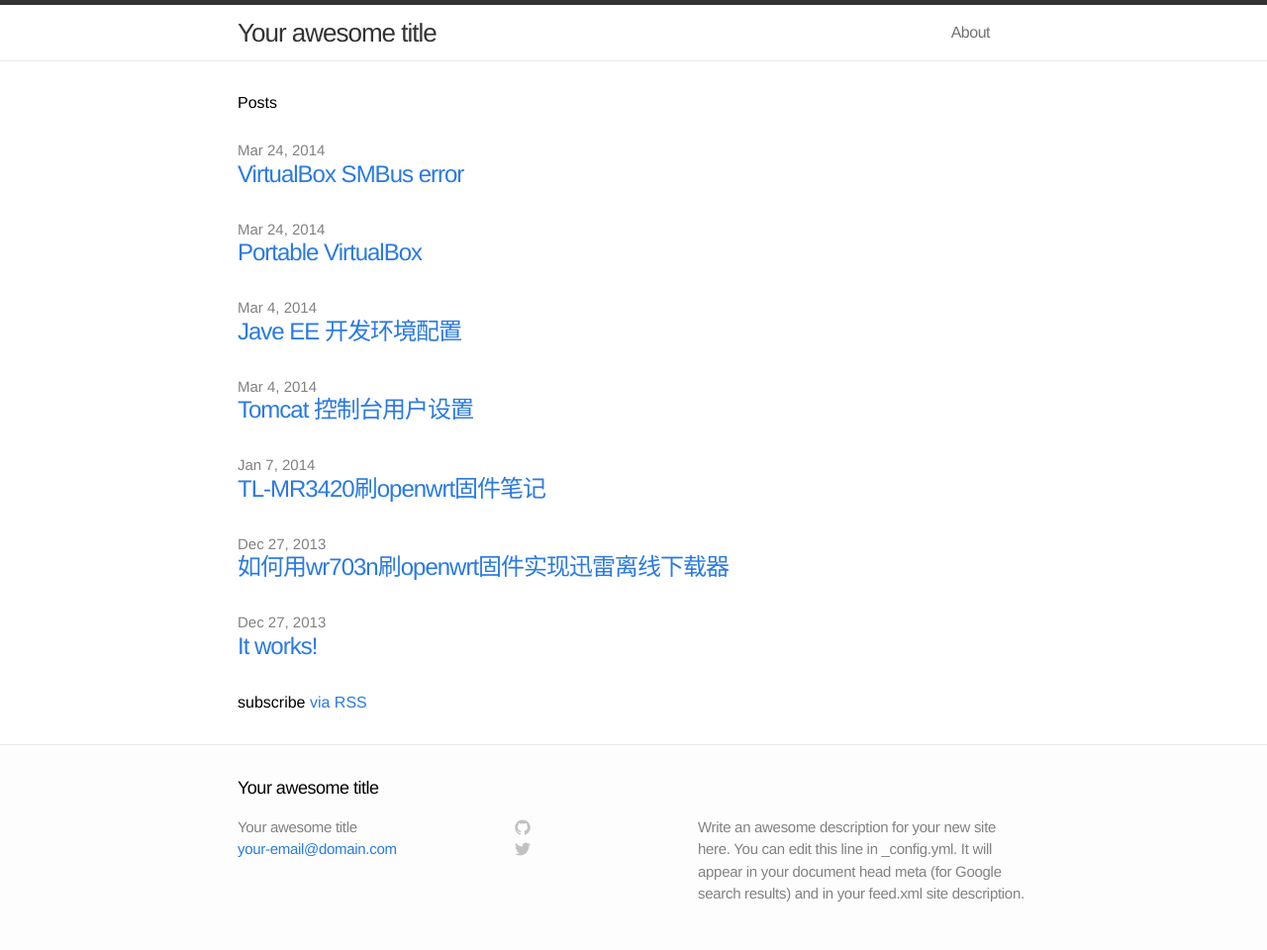
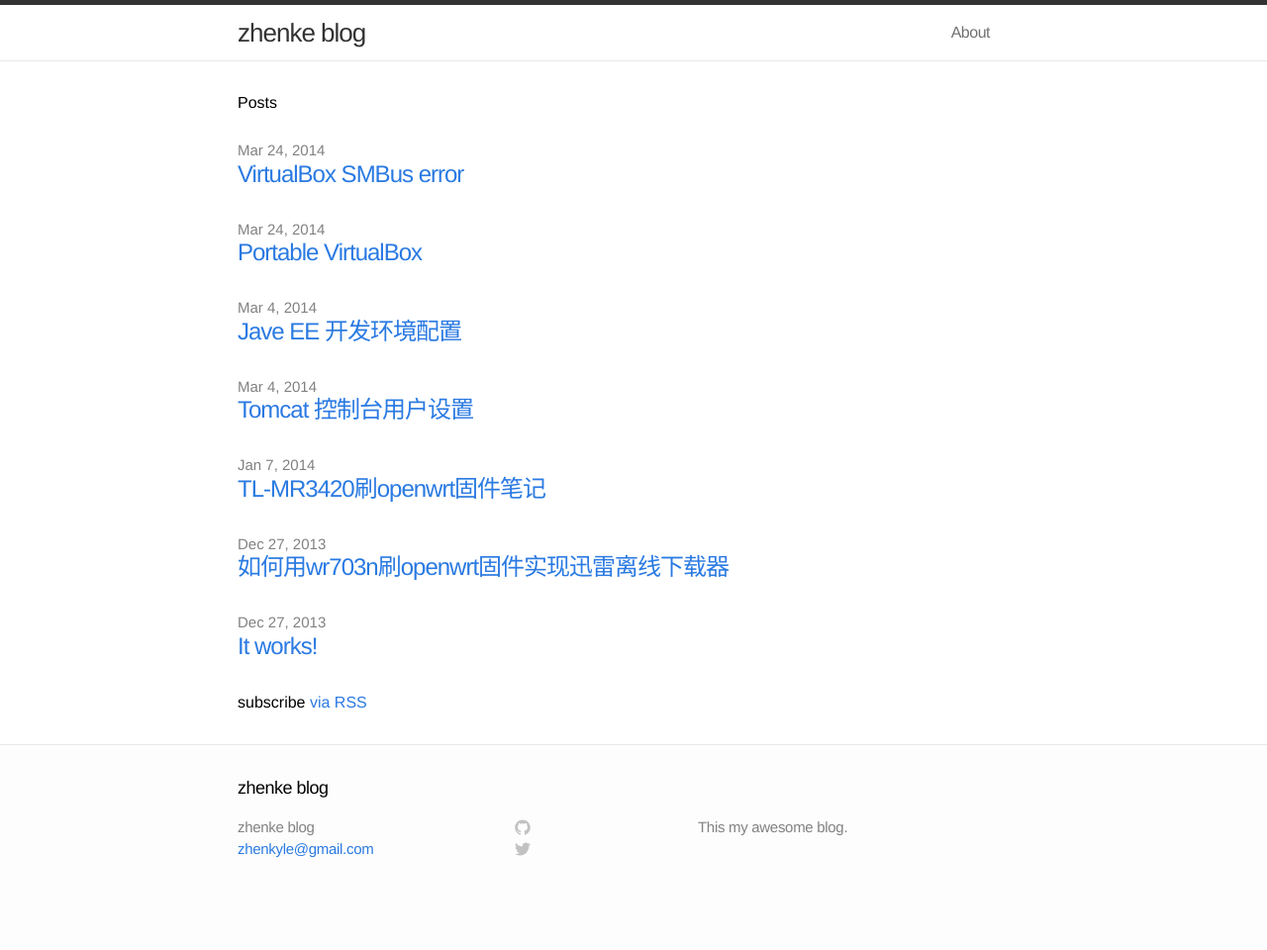
Before and after one commit to zhenkyle/myblog, a Jekyll site: the page built from src/index.html, in a window 1280 px wide. Shown: the whole page at 99% size. Built offline with Jekyll 4.4.1, drawn with Linux system fonts in a browser that asks for light colours; after the commit the page ends 915 px from its top, so only the background shows below that.

Commit message:
change _config.yml setting

```diff
--- a/_config.yml
+++ b/_config.yml
@@ -1,9 +1,9 @@
 # Site settings
-title: Your awesome title
-email: your-email@domain.com
-description: "Write an awesome description for your new site here. You can edit this line in _config.yml. It will appear in your document head meta (for Google search results) and in your feed.xml site description."
+title: zhenke blog
+email: zhenkyle@gmail.com
+description: "This my awesome blog."
 baseurl: ""
-url: "http://yourdomain.com"
+url: "http://zhenkeblog.cn"
 
 # Build settings
 markdown: kramdown
```
